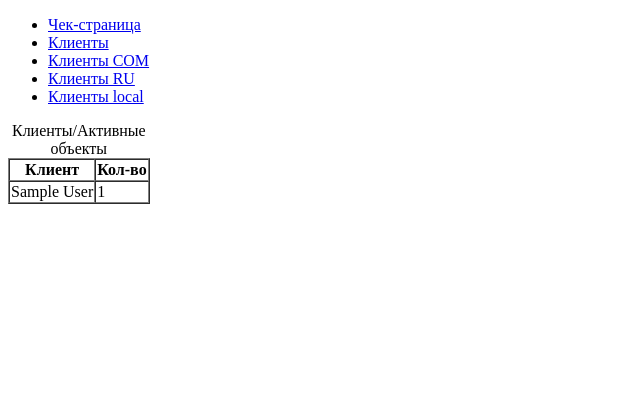
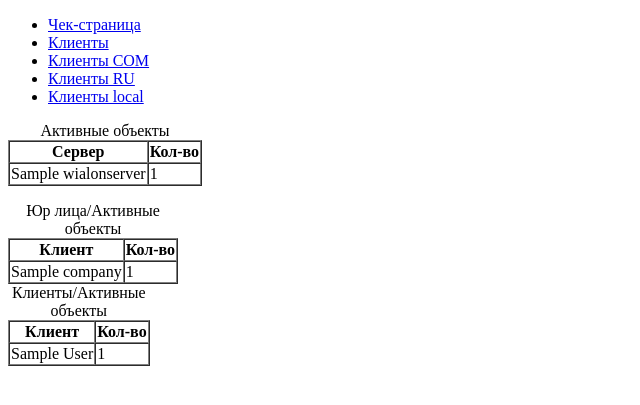
Before and after one commit to Dru247/first_project, a Django app: page /server/1/ in a window 1280 px wide. Shown: the top 405 px of the page, without its empty margins (0-640 px from the left). Run offline with Django 3.2, Linux system fonts and the light colour scheme; a user stored in the database is signed in; tables that the repository leaves empty hold one stand-in row (values such as "Sample post").

Commit message:
1.6.0 company_user

```diff
--- a/general/general_app/models.py
+++ b/general/general_app/models.py
@@ -309,12 +309,12 @@ class Company(models.Model):
 
 
 class HumanCompany(models.Model):
-    company = models.ForeignKey(
+    company_hum = models.ForeignKey(
         Company,
         on_delete=models.PROTECT,
         verbose_name='Компания'
     )
-    human = models.ForeignKey(
+    human_comp = models.ForeignKey(
         Human,
         on_delete=models.PROTECT,
         verbose_name='Человек'
@@ -326,14 +326,15 @@ class HumanCompany(models.Model):
 
 
 class UserCompany(models.Model):
-    """Удалить модель"""
-    company = models.ForeignKey(
+    company_us = models.ForeignKey(
         Company,
-        on_delete=models.PROTECT
+        on_delete=models.PROTECT,
+        verbose_name='Компания'
     )
-    user = models.ForeignKey(
+    user_comp = models.ForeignKey(
         WialonUser,
-        on_delete=models.PROTECT
+        on_delete=models.PROTECT,
+        verbose_name='Юзер'
     )
 
     class Meta:
--- a/general/general_app/templates/general_app/index.html
+++ b/general/general_app/templates/general_app/index.html
@@ -16,7 +16,7 @@
       {% endfor %}
     </table></p>
     <p><table border="1" cellspacing="0">
-      <tr><th>Юзеры без человека</th></tr>
+      <tr><th>Юзеры без человека и компании</th></tr>
       {% for user in user_list %}
         <tr><td>{{ user }}</td></tr>
       {% endfor %}
--- a/general/general_app/templates/general_app/server.html
+++ b/general/general_app/templates/general_app/server.html
@@ -1,6 +1,23 @@
 {% extends 'base.html' %}
 {% block title %}{% endblock %}
 {% block content %}
+
+    <p><table border="1" cellspacing="0">
+      <caption>Активные объекты</caption>
+      <tr><th>Сервер</th><th>Кол-во</th></tr>
+      {% for serv in wia_obj_serv_active %}
+        <tr><td>{{ serv }}</td><td>{{ serv.active }}</td></tr>
+      {% endfor %}
+    </table></p>
+
+   <table border="1" cellspacing="0">
+    <caption>Юр лица/Активные объекты</caption>
+    <tr><th>Клиент</th><th>Кол-во</th></tr>
+    {% for client in company_list_annot %}
+      <tr><td>{{ client }}</td><td>{{ client.active }}</td></tr>
+    {% endfor %}
+  </table>
+
   <table border="1" cellspacing="0">
     <caption>Клиенты/Активные объекты</caption>
     <tr><th>Клиент</th><th>Кол-во</th></tr>
--- a/general/general_app/views.py
+++ b/general/general_app/views.py
@@ -1,9 +1,10 @@
 from django.contrib.auth.decorators import login_required
 from django.db.models import Count, Q
 from django.shortcuts import get_object_or_404, render
+from django.db import models
 
 from .models import (Human, SimCards, Terminals, WialonObject,
-                     WialonObjectActive, WialonUser, WialonServer, UserWialonServer)
+                     WialonObjectActive, WialonUser, WialonServer, Company, UserCompany)
 
 
 @login_required
@@ -16,7 +17,8 @@ def index_view(request):
         wialonobject__isnull=True,
         humanterminalpresence__isnull=True
     )
-    user_list = WialonUser.objects.filter(human=None)
+    user_company_list = UserCompany.objects.all()
+    user_list = WialonUser.objects.filter(human=None).exclude(usercompany__in=user_company_list)
     wia_obj_list = WialonObject.objects.filter(wialonobjectactive__isnull=True)
     sum_wia_obj_serv_active = Count(
         'userwialonserver__user__wialonobject__wialonobjectactive',
@@ -61,7 +63,21 @@ def server_view(request, server_id):
         filter=Q(wialonuser__wialonobject__wialonobjectactive__active=True)
     )
     human_list_server = Human.objects.filter(wialonuser__in=a).annotate(active=sum_wia_obj_active)
+    sum_wia_obj_active_comp = Count(
+        'usercompany__user_comp__wialonobject__wialonobjectactive',
+        filter=Q(usercompany__user_comp__wialonobject__wialonobjectactive__active=True)
+    )
+    company_list = Company.objects.filter(usercompany__user_comp__in=a)
+    company_list_annot = company_list.annotate(active=sum_wia_obj_active_comp)
+    sum_wia_obj_serv_active = Count(
+        'userwialonserver__user__wialonobject__wialonobjectactive',
+        filter=Q(userwialonserver__user__wialonobject__wialonobjectactive__active=True)
+    )
+    wia_obj_serv = WialonServer.objects.filter(pk=server_id)
+    wia_obj_serv_active = wia_obj_serv.annotate(active=sum_wia_obj_serv_active)
     context = {
         'human_list_server': human_list_server,
+        'company_list_annot': company_list_annot,
+        'wia_obj_serv_active': wia_obj_serv_active
     }
     return render(request, 'general_app/server.html', context=context)
```
Also changed, not shown: general/general_app/admin.py (+11 -3 lines), general/general_app/migrations/0026_auto_20211012_1250.py (added), general/general_app/migrations/0027_auto_20211012_1424.py (added).
